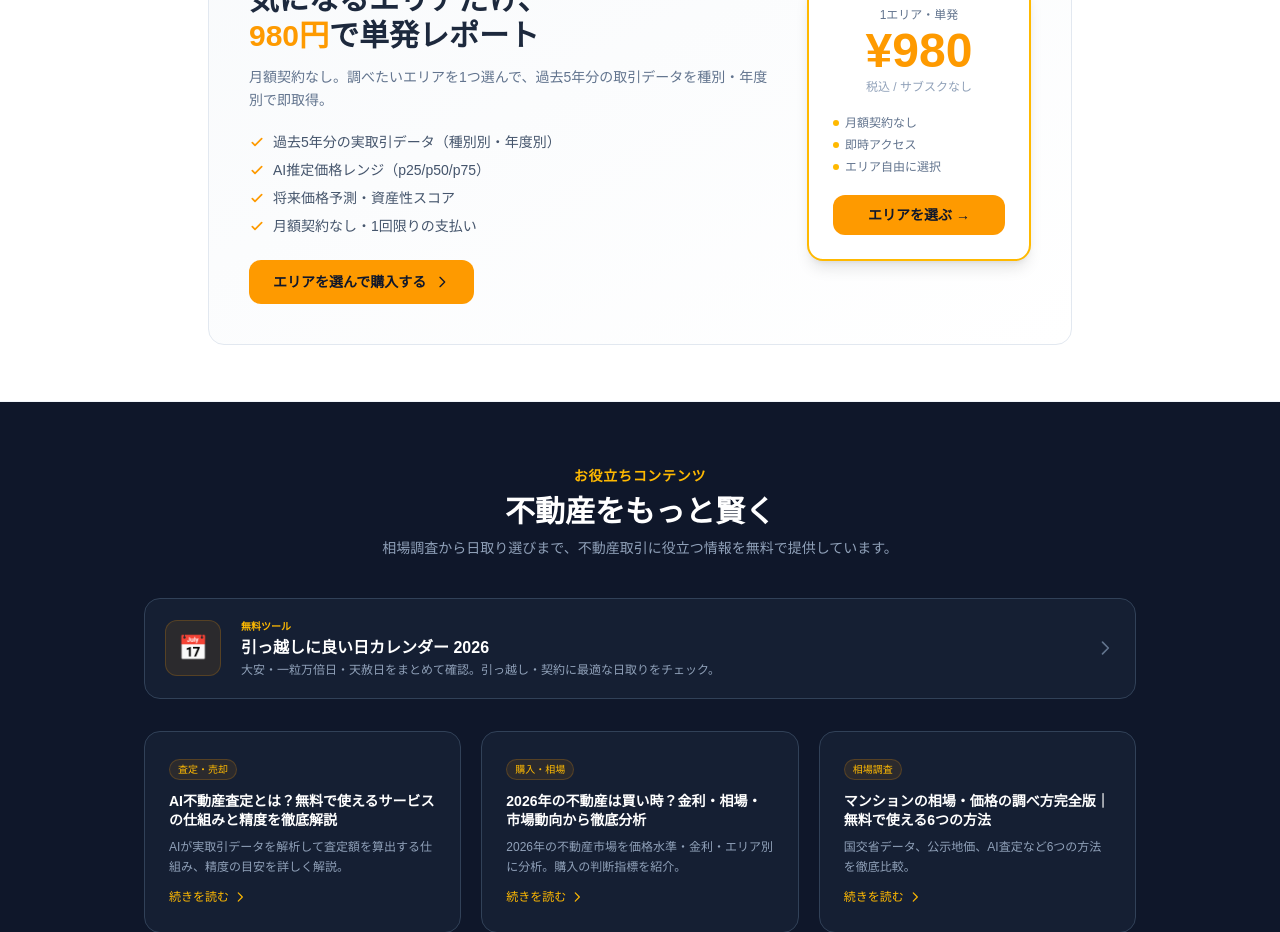
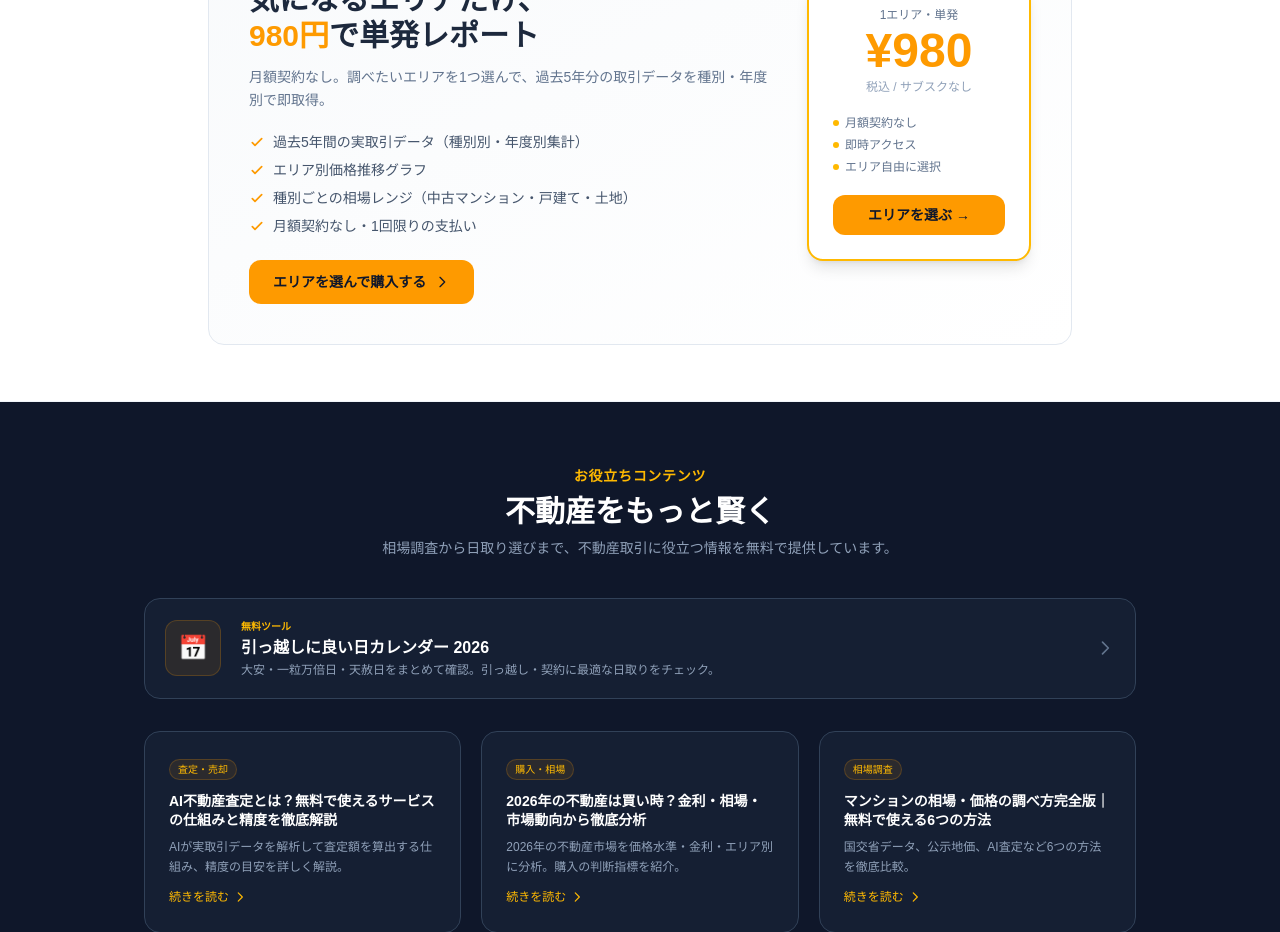
Before and after one commit to nexoraltd/realestate-market, a Next.js app: page / in a window 1280 px wide. Shown: the part 6100-7032 px from the top of the page. Built offline with nearby package versions, Linux system fonts and the light colour scheme; no server answers.

Commit message:
fix: 単発レポート機能説明を実際の内容に修正（将来予測・スコア表記を削除）

```diff
--- a/src/app/page.tsx
+++ b/src/app/page.tsx
@@ -453,9 +453,9 @@ export default function Home() {
               </p>
               <ul className="space-y-2 mb-6">
                 {[
-                  "過去5年分の実取引データ（種別別・年度別）",
-                  "AI推定価格レンジ（p25/p50/p75）",
-                  "将来価格予測・資産性スコア",
+                  "過去5年間の実取引データ（種別別・年度別集計）",
+                  "エリア別価格推移グラフ",
+                  "種別ごとの相場レンジ（中古マンション・戸建て・土地）",
                   "月額契約なし・1回限りの支払い",
                 ].map((f) => (
                   <li key={f} className="flex items-center gap-2 text-sm text-slate-600">
```
